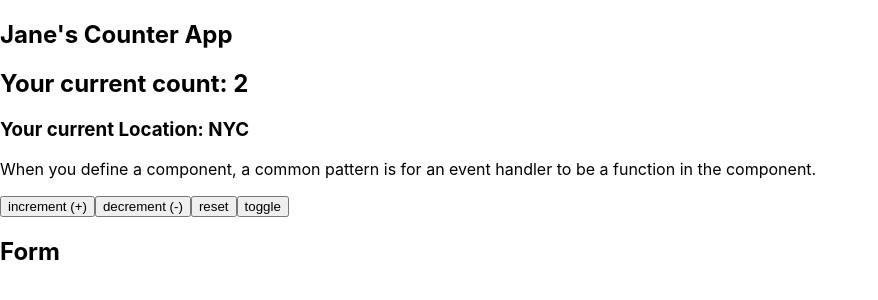
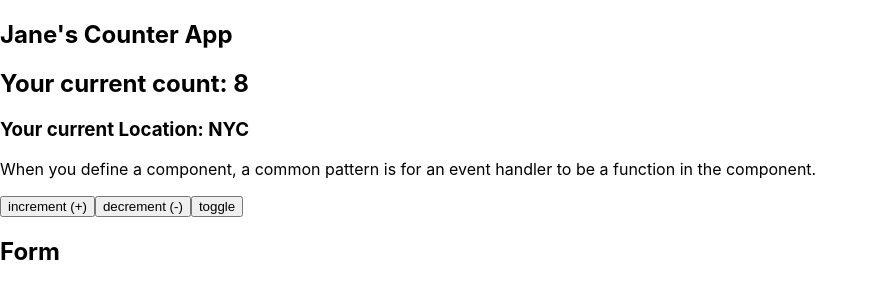
Before and after one commit to React-Fundamentals/starter-react-state, a React (Create React App) app: page / in a window 1280 px wide. Shown: the top 300 px of the page, without its empty margins (0-878 px from the left). Built offline with nearby package versions, Linux system fonts and the light colour scheme.

Commit message:
add Counter code

```diff
--- a/src/App.js
+++ b/src/App.js
@@ -4,7 +4,7 @@ import Form from "./components/form/Form";
 export default function App() {
   return (
     <>
-      <Counter />
+      <Counter initialCount={8} />
       <Form />
     </>
   );
--- a/src/components/counter/Counter.js
+++ b/src/components/counter/Counter.js
@@ -1,15 +1,17 @@
 import { useState } from "react";
 import styles from "./Counter.module.css";
 
-export default function Counter() {
-  let [count, setCount] = useState(2);
+export default function Counter({ initialCount = 6 }) {
+  let [count, setCount] = useState(initialCount);
   const [person, setPerson] = useState({ name: "Jane", location: "NYC" });
 
   console.log("re-rendering");
 
   function handleIncrement() {
     // count = count + 1; // you can't mutate state directly
-    setCount((previousCount) => previousCount + 1);
+    setCount((previousCount) =>
+      previousCount < 20 ? previousCount + 1 : previousCount
+    );
     // setCount((y) => y + 1);
     // setCount(count + 1);
     // setCount(count + 1);
@@ -35,7 +37,21 @@ export default function Counter() {
     });
   }
 
-  const counterClass = count > 10 ? styles.red : null;
+  function handleReset() {
+    setCount(initialCount);
+  }
+
+  const counterClass =
+    count > 10 ? styles.red : count < 5 ? styles.green : null;
+
+  // let counterClass;
+  // if (count > 10) {
+  //   counterClass = styles.red;
+  // } else if (count < 5) {
+  //   counterClass = styles.green;
+  // }
+
+  const resetClass = count === initialCount ? styles.hide : null;
 
   return (
     <section>
@@ -48,7 +64,9 @@ export default function Counter() {
       </p>
       <button onClick={handleIncrement}>increment (+)</button>
       <button onClick={handleDecrement}>decrement (-)</button>
-      <button>reset</button>
+      <button className={resetClass} onClick={handleReset}>
+        reset
+      </button>
       <button onClick={handleToggle}>toggle</button>
     </section>
   );
--- a/src/components/counter/Counter.module.css
+++ b/src/components/counter/Counter.module.css
@@ -1,3 +1,11 @@
 .red {
   color: red;
 }
+
+.green {
+  color: green;
+}
+
+.hide {
+  display: none;
+}
```
